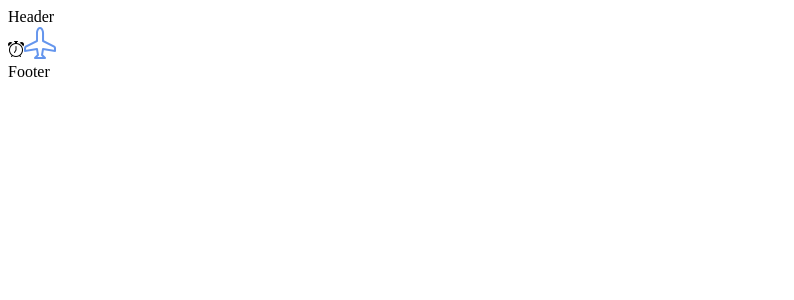
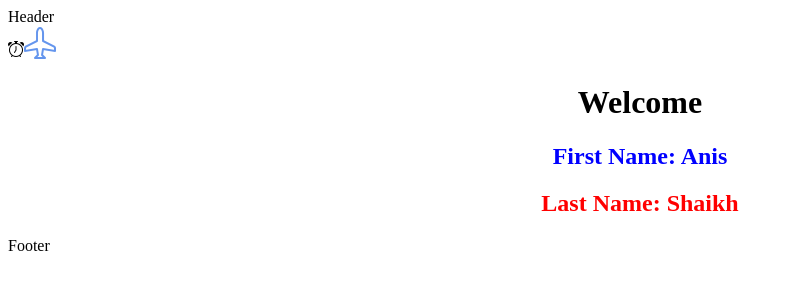
Before and after one commit to Anis7796-git/React-daily-taks, a React (Vite) app: page / in a window 1280 px wide. Shown: the top 300 px of the page, without its empty margins (0-794 px from the left). Built offline with nearby package versions, Linux system fonts and the light colour scheme.

Commit message:
Data Binding

```diff
--- a/src/components/center/Center.jsx
+++ b/src/components/center/Center.jsx
@@ -1,11 +1,13 @@
 import React from 'react'
 import UseBootstrapIcon from './usebootstrap/UseBootstrapIcon'
+import DataBinding from './data-Binding/DataBinding'
 
 
 export default function Center() {
   return (
     <>
      <UseBootstrapIcon/>
+     <DataBinding/>
     </>
   )
 }
--- /dev/null
+++ b/src/components/center/data-Binding/DataBinding.jsx
@@ -0,0 +1,19 @@
+import React from 'react'
+
+export default function DataBinding() {
+
+    const user = {
+
+        fisrtName : "Anis ",
+        LastName:"Shaikh"
+    }
+  return (
+    <>
+        <div>
+            <h1 style={{textAlign:"center"}}>Welcome</h1>
+            <h2 style={{textAlign:"center",color:"blue"}}>First Name: {user.fisrtName}</h2>
+            <h2 style={{textAlign:"center",color:"red"}} >Last Name: {user.LastName}</h2>
+        </div>
+    </>
+)
+}
```
